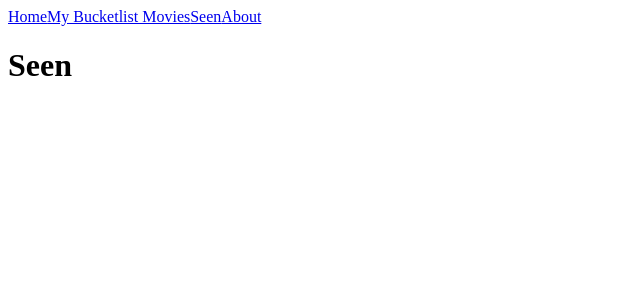
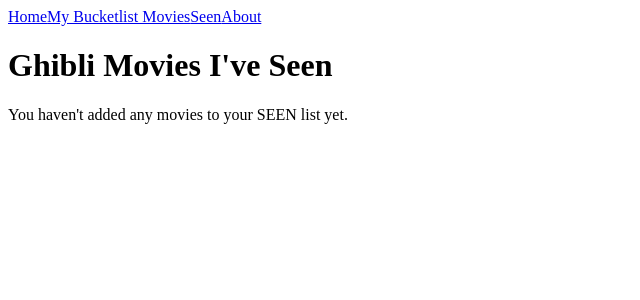
Before and after one commit to samiam-44/sba-react-web-app, a React (Vite) app: page /seen in a window 1280 px wide. Shown: the top 300 px of the page, without its empty margins (0-640 px from the left). Built offline with nearby package versions, Linux system fonts and the light colour scheme.

Commit message:
Seen toggle done

```diff
--- a/src/components/MovieCard.jsx
+++ b/src/components/MovieCard.jsx
@@ -10,9 +10,9 @@
   //Destructured context values like functions and global state lists
   const {
     addToBucketlist,
-  markAsSeen,
     bucketlist,
-  seenList
+    seenList,
+    toggleSeen
   } = useMovieContext();
 
   //Check if movie is already in the bucketlist
@@ -55,9 +55,7 @@
       <button onClick={toggleDescription}>
         {showFull ? 'Show Less' : 'Read More'}
       </button>
-       {!isSeen && (
-        <>
-          {/* bucketlist toggle button */}
+      {/* Add to Bucketlist */}
       <button
         onClick={() => addToBucketlist(movie)}
         disabled={isInBucketlist}
@@ -65,16 +63,15 @@
         {isInBucketlist ? 'Added to Bucketlist' : 'Add to Bucketlist'}
       </button>
 
-          {/* Mark movie as seen */}
-          <button onClick={() => markAsSeen(movie)}>
-            Mark as Seen
+      {/* Toggle Seen  */}
+      <button onClick={() => toggleSeen(movie)}>
+        {isSeen ? 'Not Seen' : 'Seen'}
       </button>
-        </>
-      )}
 
-      {isSeen && (
-        <p><em>SEEN</em></p>
-      )}
+      {/* Seen tag */}
+      {isSeen && <p><em>SEEN</em></p>}
+
+
     </div>
   );
 }
--- a/src/context/MovieContext.jsx
+++ b/src/context/MovieContext.jsx
@@ -9,7 +9,7 @@
     seenList: [] //Already watched
 };
 
-//Reducer function to handle actions
+//Reducer function to handle all actions
 function movieReducer(state, action) {
     switch (action.type) {
         case 'Add':
@@ -22,6 +22,7 @@
                 bucketlist: [...state.bucketlist, action.payload]
             };
         case 'MarkSeen':
+
             //skip if alrady in seenList
             if (state.seenList.some(movie => movie.id === action.payload.id)) {
                 return state;
@@ -34,6 +35,16 @@
                 //add to seenList
                 seenList: [...state.seenList, action.payload]
             };
+        case 'ToggleSeen':
+            const isSeen = state.seenList.some(movie => movie.id === action.payload.id);
+            return {
+                seenList: isSeen
+                      ? state.seenList.filter(movie => movie.id !== action.payload.id) // remove from seen
+      : [...state.seenList, action.payload], // add to seen
+    bucketlist: isSeen
+      ? [...state.bucketlist, action.payload] // add back to bucketlist
+      : state.bucketlist.filter(movie => movie.id !== action.payload.id) // remove from bucketlist
+            }
             default:
                 return state;
     }
@@ -52,6 +63,10 @@
 const markAsSeen = (movie) => {
     dispatch({ type: 'MarkSeen', payload: movie });
 };
+const toggleSeen = (movie) => {
+    dispatch({ type: 'ToggleSeen', payload: movie });
+};
+
 
 //Provides state and actions to the whole app
 return (
@@ -59,7 +74,8 @@
         bucketlist: state.bucketlist,
         seenList: state.seenList,
         addToBucketlist,
-        markAsSeen
+        markAsSeen,
+        toggleSeen
     }}>
         {children}
         </MovieContext.Provider>
--- a/src/pages/Seen.jsx
+++ b/src/pages/Seen.jsx
@@ -1,3 +1,26 @@
-export default function Seen () {
-return <h1>Seen</h1>
+import { useMovieContext } from '../context/MovieContext';
+import MovieCard from '../components/MovieCard';
+
+export default function Seen() {
+  const { seenList } = useMovieContext();
+
+   const seenListMovies = seenList; // Grab only bucketlist movies
+
+  return (
+    <div className="page">
+      <h1>Ghibli Movies I've Seen</h1>
+
+      {/* If there are no movies in the bucket list*/}
+      {seenListMovies.length === 0 ? (
+        <p>You haven't added any movies to your SEEN list yet.</p>
+      ) : (
+        <div className="movie-grid">
+          {/* Render MovieCard for each movie in the bucket list */}
+          {seenListMovies.map((movie) => (
+            <MovieCard key={movie.id} movie={movie} />
+          ))}
+        </div>
+      )}
+    </div>
+  );
 }
```
Lines whose indentation alone changed are shown as unchanged.
